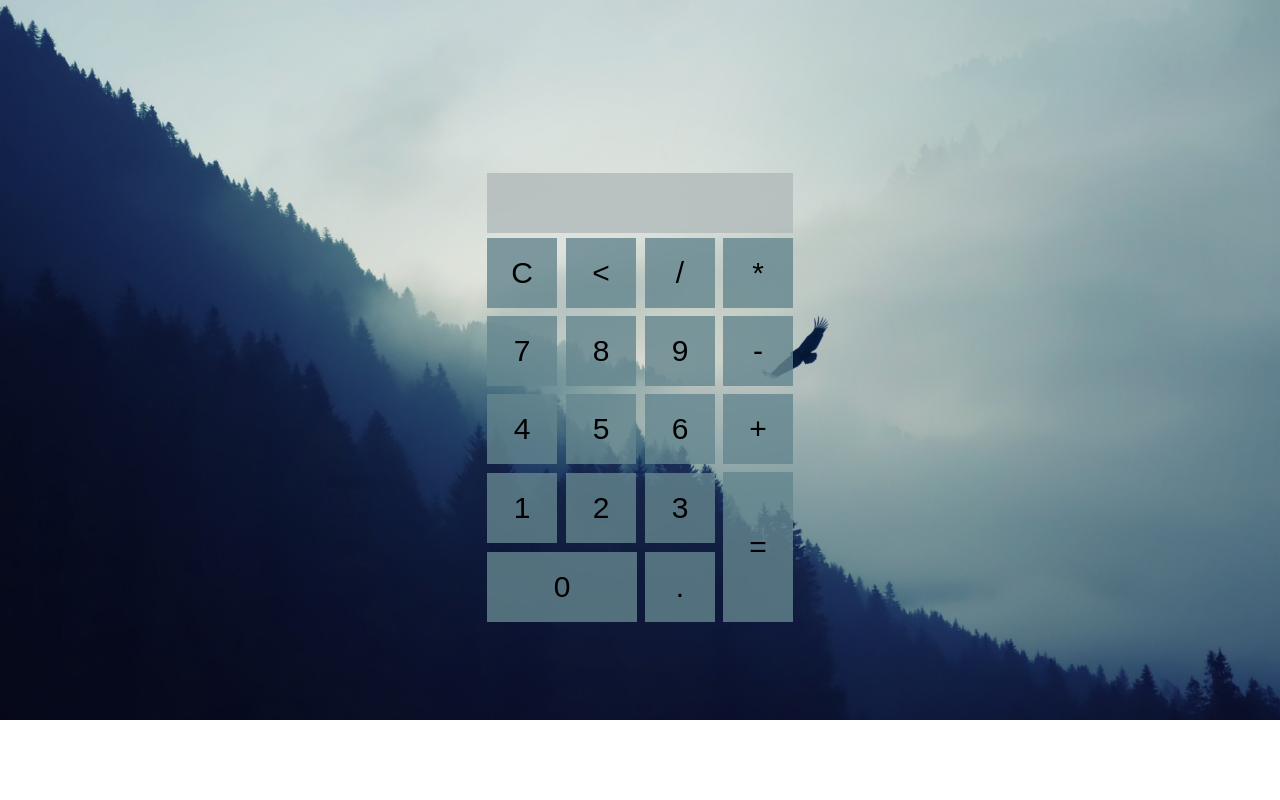
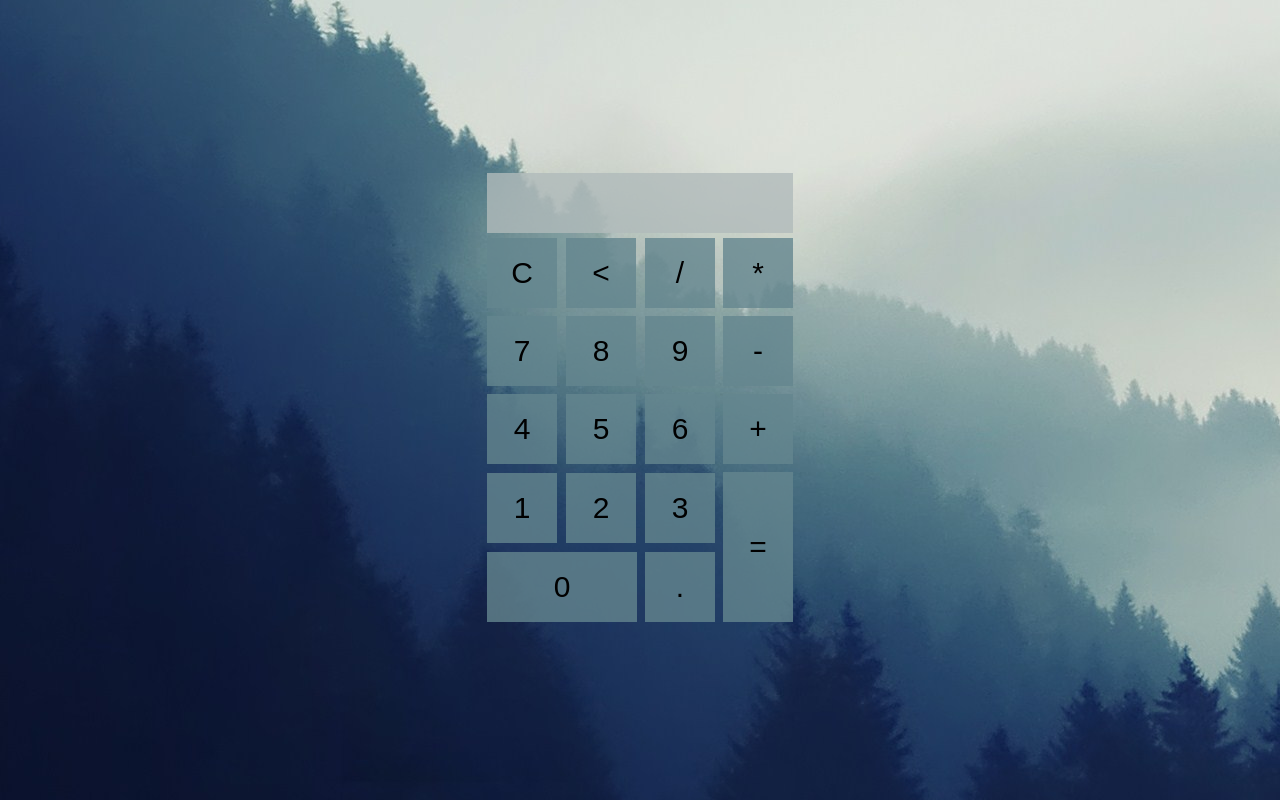
Before and after one commit to KonradWrbl/Calculator, a plain HTML site: page index.html in a window 1280 px wide. Drawn offline with nearby package versions, Linux system fonts and the light colour scheme.

Commit message:
fexed background

```diff
--- a/index.html
+++ b/index.html
@@ -8,7 +8,9 @@
         <link rel="stylesheet" href="style.css">
     </head>
     <body>
-        <img src="images/background.jpg" alt="background">
+        <div id="bg">
+            <img src="images/background.jpg" alt="background">
+        </div>
         <div class="main">
             <form name="form">
                 <input class="textview" name='textview' type="textview" value="">
--- a/scripts/calculator.js
+++ b/scripts/calculator.js
@@ -4,18 +4,18 @@ $('.button:not(.special)').on('click', function(e) {
     document.form.textview.value += e.target.value;
 });
 
-$('#equal').on('click', function(e) {
+$('#equal').on('click', function() {
     let num = document.form.textview.value;
     if(num) {
         document.form.textview.value = Math.round(eval(num)*1000000000)/1000000000;
     }
 });
 
-$('#C').on('click', function(e) {
+$('#C').on('click', function() {
     document.form.textview.value = '';
 });
 
-$('#back').on('click', function(e) {
+$('#back').on('click', function() {
     let el = document.form.textview.value;
     document.form.textview.value = el.substring(0,el.length-1);
 });
--- a/style.css
+++ b/style.css
@@ -6,9 +6,23 @@
  font-size: 30px;
 }
 
-img {
-    position: relative;
-    width: 100%;
+#bg {
+    position: fixed;
+    top: -50%;
+    left: -50%;
+    width: 200%;
+    height: 200%;
+  }
+
+#bg img {
+    position: absolute;
+    top: 0;
+    left: 0;
+    right: 0;
+    bottom: 0;
+    margin: auto;
+    min-width: 50%;
+    min-height: 50%;
 }
 
 .main {
```
